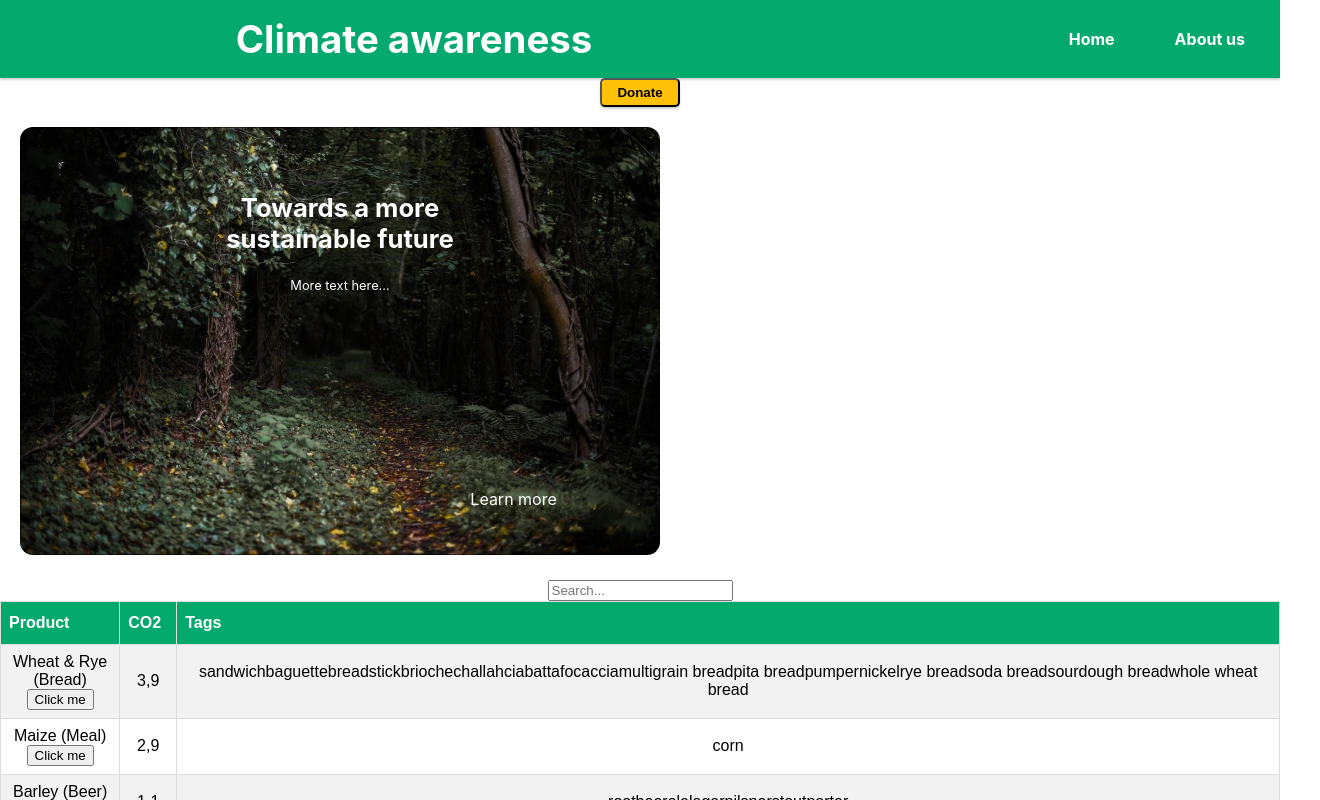
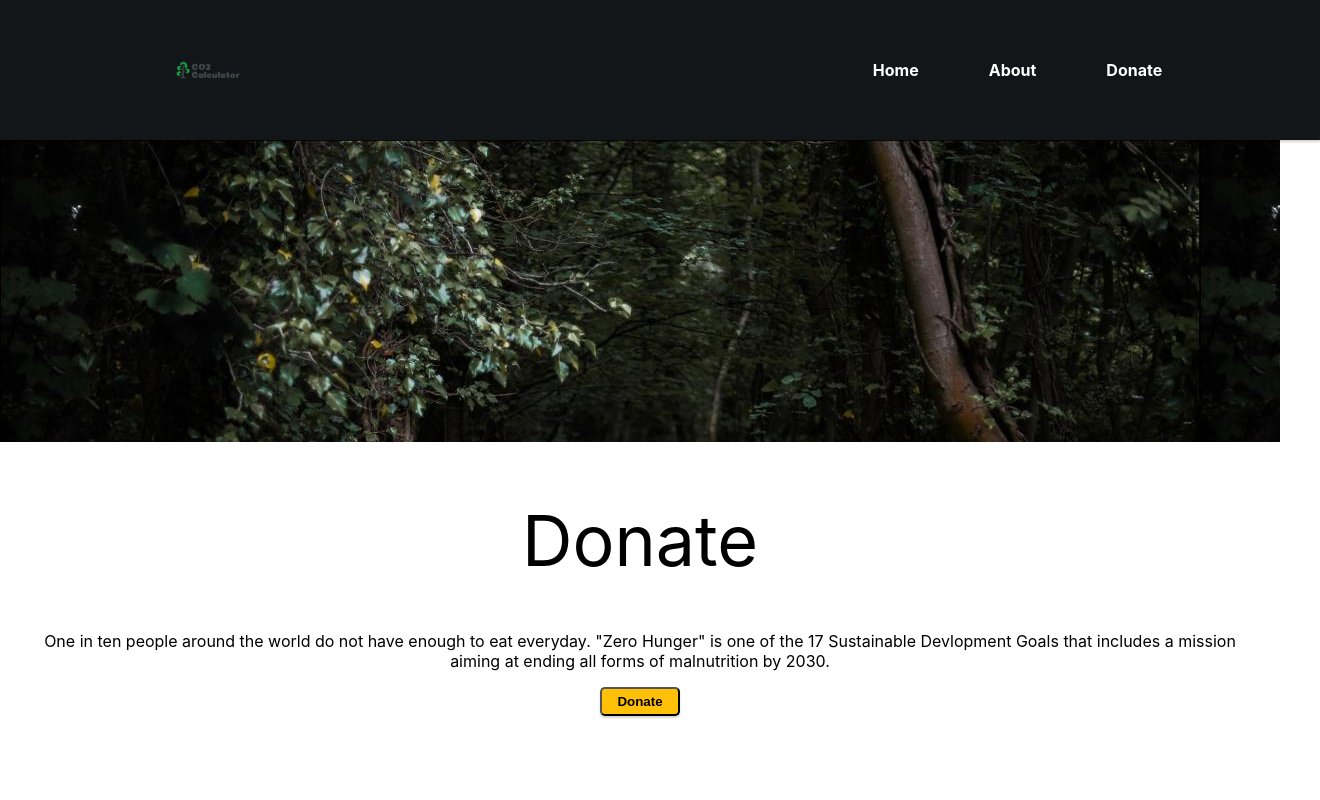
Before and after one commit to OhLawdHeCoding/Halo, a React (Create React App) app in the folder CO2_calculator/co2/: page /donate in a window 1280 px wide. Shown: the top 800 px of the page, 1320 px wide, since content can reach past the window. Built offline with nearby package versions, Linux system fonts and the light colour scheme.

Commit message:
Some changes and implementations
Changed style of Navbar, made About and Donate responsive , added descriptions + logo

```diff
--- a/CO2_calculator/co2/src/App.js
+++ b/CO2_calculator/co2/src/App.js
@@ -1,3 +1,4 @@
+
 import './App.css';
 import JSONDATA from './Data.json';
 import Homepage from './Components/Homepage';
@@ -5,6 +6,9 @@ import Navbar from './Components/Navbar';
 import { useState } from 'react';
 import SearchBar from './Components/SearchBar';
 import DonateButton from './Components/DonateButton';
+import {BrowserRouter as Router, Route, Switch} from 'react-router-dom';
+import About from './Components/About';
+import Donate from './Components/Donate';
 
 
 
@@ -12,13 +16,17 @@ function App() {
 
   return (
     <div className="App">
+      <Router>
       <Navbar />
-      <DonateButton />
+      <Switch>
+        <Route path='/' exact component={Homepage}/>
+        <Route path='/about' exact component={About}/>
+        <Route path='/donate' exact component={Donate}/>
+      </Switch>
+      </Router>
 
-      <div className="homepagecontent">
-        <Homepage />
-        <SearchBar placeholder="Search..." data = {JSONDATA}/>
-      </div>
+
+
 
     </div>
 
--- /dev/null
+++ b/CO2_calculator/co2/src/Components/About.js
@@ -0,0 +1,22 @@
+import React from "react";
+import Pic from "../styling/Forest.jpg";
+import "../styling/About.css";
+
+function About() {
+  return (
+    <div className="about">
+      <div
+        className="aboutTop"
+        style={{ backgroundImage: `url(${Pic})` }}
+      ></div>
+      <div className="aboutBottom">
+        <h1> About us </h1>
+        <p>
+          We are a group of students that love sustainable food. We hope you do too. Join the movement today.
+        </p>
+      </div>
+    </div>
+  );
+}
+
+export default About;
--- /dev/null
+++ b/CO2_calculator/co2/src/Components/Donate.js
@@ -0,0 +1,28 @@
+import React from 'react'
+import Picc from "../styling/Forest.jpg";
+import DonateButton from '../Components/DonateButton';
+import "../styling/Donate.css";
+
+
+function Donate() {
+    return (
+        <div className="donate">
+        <div
+          className="donateTop"
+          style={{ background: `url(${Picc})` }}
+        ></div>
+        <div className="donateBottom">
+          <h1> Donate </h1>
+          <p>
+            One in ten people around the world do not have enough to eat everyday.
+            "Zero Hunger" is one of the 17 Sustainable Devlopment Goals that includes a
+            mission aiming at ending all forms of malnutrition by 2030.
+          </p>
+          <DonateButton />
+        </div>
+
+      </div>
+    );
+}
+
+export default Donate
--- a/CO2_calculator/co2/src/Components/Homepage.js
+++ b/CO2_calculator/co2/src/Components/Homepage.js
@@ -1,15 +1,14 @@
 import {useState} from 'react';
-import Infobox from './Infobox';
-import YourItemsbox from './YourItemsbox';
+import JSONDATA from '../Data.json';
 import Databasebox from './Databasebox'
+import SearchBar from '../Components/SearchBar';
 
 const Homepage = () => {
 
     return (
-        <div className="homepage">
-            <Infobox/>
-            <YourItemsbox/>
-        </div>
+        <div className="homepagecontent">
+        <SearchBar placeholder="Search..." data = {JSONDATA}/>
+      </div>
      );
 }
 
--- a/CO2_calculator/co2/src/Components/Navbar.js
+++ b/CO2_calculator/co2/src/Components/Navbar.js
@@ -1,13 +1,31 @@
-const Navbar = () => {
+import React from 'react';
+import Logo from '../styling/logo.png';
+import { Link } from 'react-router-dom';
+import '../styling/Navbar.css';
+
+
+
+function Navbar() {
+
     return (
-        <nav className="navbar">
-            <h1>Climate awareness</h1>
-            <div className="links">
-                <a href="/">Home</a>
-                <a href="/">About us</a>
+        <div className='navbar'>
+            <div className='left'>
+            <img src={Logo}/>
             </div>
-        </nav>
-     );
+            <div className='right'>
+                <Link to='/'> Home</Link>
+                <Link to='/about'> About</Link>
+                <Link to='/donate'> Donate</Link>
+            </div>
+
+
+
+
+
+        </div>
+
+
+    );
 }
 
 export default Navbar;
--- /dev/null
+++ b/CO2_calculator/co2/src/styling/About.css
@@ -0,0 +1,37 @@
+.about {
+    width: 100%;
+    height: 90vh;
+    display: flex;
+    flex-direction: column;
+  }
+
+  .aboutTop {
+    width: 100%;
+    height: 45%;
+    background-position: center;
+    background-repeat: no-repeat;
+    background-size: cover;
+    font-family: "Gill Sans", "Gill Sans MT", Calibri, "Trebuchet MS", sans-serif;
+  }
+
+  .aboutBottom {
+    display: flex;
+    flex-direction: column;
+    height: 55%;
+    align-items: center;
+    margin-top: 50px;
+  }
+
+  .aboutBottom p {
+    width: 1200px;
+  }
+
+  .about .aboutBottom h1 {
+    font-weight: 400;
+    font-size: 70px;
+    color: black;
+    height: 30px;
+    display: flex;
+    justify-content: center;
+    transform: translateY(-40px);
+  }
--- /dev/null
+++ b/CO2_calculator/co2/src/styling/Donate.css
@@ -0,0 +1,37 @@
+.donate {
+    width: 100%;
+    height: 90vh;
+    display: flex;
+    flex-direction: column;
+  }
+
+  .donateTop {
+    width: 100%;
+    height: 45%;
+    background-position: center;
+    background-repeat: no-repeat;
+    background-size: cover;
+    font-family: "Gill Sans", "Gill Sans MT", Calibri, "Trebuchet MS", sans-serif;
+  }
+
+  .donateBottom {
+    display: flex;
+    flex-direction: column;
+    height: 55%;
+    align-items: center;
+    margin-top: 50px;
+  }
+
+  .donateBottom p {
+    width: 1200px;
+  }
+
+  .donate .donateBottom h1 {
+    font-weight: 400;
+    font-size: 70px;
+    color: black;
+    height: 30px;
+    display: flex;
+    justify-content: center;
+    transform: translateY(-40px);
+  }
--- /dev/null
+++ b/CO2_calculator/co2/src/styling/Navbar.css
@@ -0,0 +1,102 @@
+.navbar {
+    width: 100%;
+    height: 100px;
+    background-color: #121619;
+    display: flex;
+    flex-direction: row;
+  }
+
+  .navbar .left {
+    flex: 50%;
+    height: 100%;
+    display: flex;
+    align-items: center;
+    padding-left: 150px;
+  }
+
+  .navbar .left img {
+    width: 70px;
+  }
+
+  .navbar .right {
+    flex: 50%;
+    height: 100%;
+    display: flex;
+    align-items: center;
+    justify-content: center;
+  }
+
+  .navbar a {
+    color: white;
+    text-decoration: none;
+    margin: 20px;
+  }
+
+  .navbar .right button {
+    background-color: transparent;
+    border: none;
+    color: white;
+    cursor: pointer;
+  }
+
+  .navbar .right svg {
+    font-size: 40px;
+  }
+
+  .navbar #open {
+    padding-left: 0px;
+  }
+  .navbar #open img {
+    display: none;
+  }
+
+  .navbar #close img {
+    display: inherit;
+  }
+
+  .navbar #open .hiddenLinks {
+    display: inherit;
+    margin-left: 30px;
+  }
+
+  .navbar #close .hiddenLinks {
+    display: none;
+  }
+
+  .navbar #open a {
+    width: 70px;
+    margin: 5px;
+  }
+  @media only screen and (max-width: 900px) {
+    .navbar .right a {
+      width: 70px;
+    }
+    .navbar .left {
+      padding-left: 50px;
+    }
+  }
+
+  @media only screen and (max-width: 600px) {
+    .navbar .right a {
+      display: none;
+    }
+
+    .navbar .right {
+      justify-content: flex-end;
+      padding-right: 50px;
+    }
+
+    .navbar .right button {
+      display: inherit;
+    }
+  }
+
+  @media only screen and (min-width: 600px) {
+    .navbar .right button {
+      display: none;
+    }
+
+    .hiddenLinks {
+      display: none;
+    }
+  }
```
Also changed, not shown: CO2_calculator/co2/src/styling/Forest.jpg (renamed from CO2_calculator/co2/public/Images/Forest.jpg).
